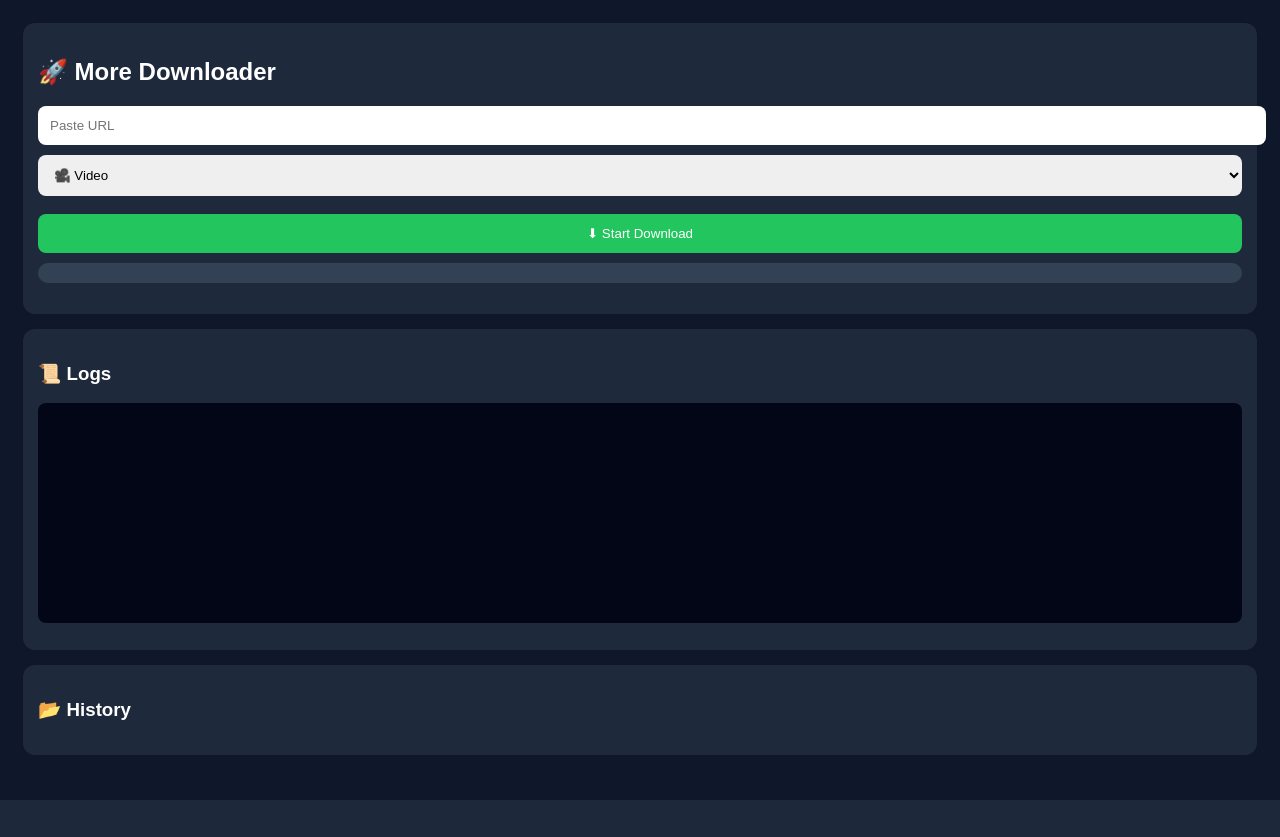
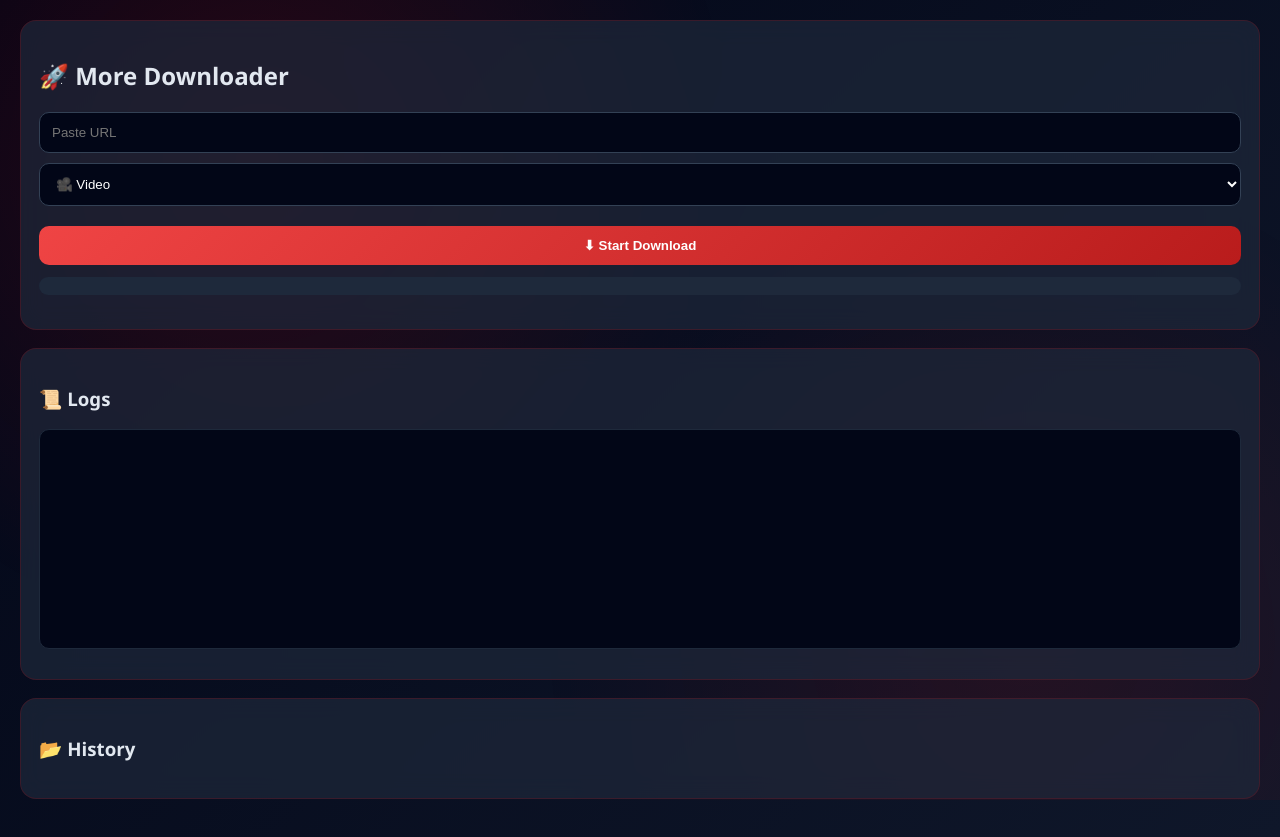
Before and after one commit to dinesh-more/more-downloader, a Flask app: page / in a window 1280 px wide. Before the commit the page ends 800 px from the top, so only its background shows below. Run offline with Flask 3, Linux system fonts and the light colour scheme; data that the repository does not hold is empty.

Commit message:
Major UI Enhancement

```diff
--- a/static/style.css
+++ b/static/style.css
@@ -1,76 +1,244 @@
-body {
-    font-family: Arial;
-    background: #0f172a;
-    color: white;
-    padding: 15px;
+* {
+    box-sizing: border-box;
 }
 
-.card {
-    background: #1e293b;
-    padding: 15px;
-    border-radius: 12px;
-    margin-bottom: 15px;
+body {
+    margin: 0;
+    font-family: 'Segoe UI', system-ui, -apple-system, sans-serif;
+    background: linear-gradient(135deg, #020617, #0f172a);
+    color: #e2e8f0;
+    padding: 20px;
 }
 
+/* subtle glow background */
+body::before {
+    content: "";
+    position: fixed;
+    inset: 0;
+    background: radial-gradient(circle at 20% 20%, rgba(255,0,0,0.15), transparent 40%),
+                radial-gradient(circle at 80% 80%, rgba(255,0,0,0.1), transparent 40%);
+    z-index: -1;
+}
+
+/* ===== CARD ===== */
+.card {
+    background: rgba(30, 41, 59, 0.7);
+    backdrop-filter: blur(12px);
+    border: 1px solid rgba(255, 0, 0, 0.15);
+    padding: 18px;
+    border-radius: 16px;
+    margin-bottom: 18px;
+    transition: transform 0.2s ease, box-shadow 0.2s ease;
+}
+
+.card:hover {
+    transform: translateY(-3px);
+    box-shadow: 0 10px 30px rgba(255, 0, 0, 0.2);
+}
+
+/* ===== INPUTS ===== */
 input, select {
     padding: 12px;
     width: 100%;
-    border-radius: 8px;
-    border: none;
+    max-width: 100%;
+    border-radius: 10px;
+    border: 1px solid #334155;
+    background: #020617;
+    color: white;
     margin-bottom: 10px;
+    transition: 0.2s;
 }
 
+input:focus, select:focus {
+    outline: none;
+    border-color: #ef4444;
+    box-shadow: 0 0 10px rgba(239, 68, 68, 0.5);
+}
+
+/* ===== BUTTON ===== */
 button {
+    display: flex;
+    align-items: center;
+    justify-content: center;
+    gap: 8px;
+
     padding: 12px;
-    border-radius: 8px;
+    border-radius: 10px;
     border: none;
-    background: #22c55e;
+
+    background: linear-gradient(135deg, #ef4444, #b91c1c);
     color: white;
     cursor: pointer;
+
     width: 100%;
-    margin-top: 8px;
+    margin-top: 10px;
+
+    font-weight: 600;
+    transition: all 0.2s ease;
 }
 
 button:hover {
-    background: #16a34a;
+    transform: translateY(-1px);
+    box-shadow: 0 5px 15px rgba(239, 68, 68, 0.4);
 }
 
+button:disabled {
+    opacity: 0.6;
+    cursor: not-allowed;
+}
+
+/* ===== PROGRESS ===== */
 #progressBar {
     width: 100%;
-    background: #334155;
-    border-radius: 10px;
-    margin-top: 10px;
+    background: #1e293b;
+    border-radius: 999px;
+    margin-top: 12px;
+    overflow: hidden;
+    height: 18px;
 }
 
 #progress {
-    height: 20px;
+    height: 100%;
     width: 0%;
-    background: #22c55e;
+    border-radius: 999px;
+
+    background: linear-gradient(
+        90deg,
+        #7f1d1d,
+        #dc2626,
+        #ef4444,
+        #dc2626,
+        #7f1d1d
+    );
+
+    background-size: 200% 100%;
+    animation: progressFlow 1.5s linear infinite;
+
+    transition: width 0.4s ease-out;
+}
+
+@keyframes progressFlow {
+    0% { background-position: 0% 0; }
+    100% { background-position: 200% 0; }
+}
+
+/* ===== PREVIEW ===== */
+.thumbnail {
+    width: 100%;
+    max-width: 320px;
+    border-radius: 12px;
+    margin-top: 12px;
+    transition: transform 0.3s ease;
+}
+
+.thumbnail:hover {
+    transform: scale(1.05);
+}
+
+/* ===== HISTORY ===== */
+li div {
+    flex: 1;
+    min-width: 0;
+}
+
+li button {
+    width: auto;
+    padding: 8px 12px;
+    font-size: 12px;
+    white-space: nowrap;
+}
+
+li div b {
+    display: block;
+    overflow: hidden;
+    text-overflow: ellipsis;
+    white-space: nowrap;
+}
+
+li:hover {
+    border-color: #ef4444;
+    transform: translateX(4px);
+}
+
+/* ===== LOG BOX ===== */
+#log {
+    height: 220px;
+    overflow-y: auto;
+    white-space: pre-wrap;
+    word-break: break-word;
+    background: #020617;
+    padding: 10px;
+    border-radius: 10px;
+    font-size: 12px;
+    border: 1px solid #1e293b;
+}
+
+/* colored logs */
+.log-error {
+    color: #ef4444;
+}
+
+.log-success {
+    color: #22c55e;
+}
+
+.log-info {
+    color: #94a3b8;
+}
+
+/* scrollbar styling */
+#log::-webkit-scrollbar {
+    width: 6px;
+}
+
+#log::-webkit-scrollbar-thumb {
+    background: #ef4444;
     border-radius: 10px;
 }
 
-.thumbnail {
-    width: 100%;
-    max-width: 300px;
-    border-radius: 10px;
-    margin-top: 10px;
+/* Loader */
+.loader {
+    margin: 15px auto;
+    width: 40px;
+    height: 40px;
+    border: 4px solid #1e293b;
+    border-top: 4px solid #ef4444;
+    border-radius: 50%;
+    animation: spin 0.8s linear infinite;
 }
 
-li {
-    background: #0f172a;
-    padding: 10px;
-    border-radius: 8px;
-    margin-bottom: 10px;
+.hidden {
+    display: none;
 }
 
-#log {
-    height: 200px;          /* fixed height */
-    overflow-y: auto;       /* scroll vertically */
-    overflow-x: auto;       /* scroll horizontally if needed */
-    white-space: pre-wrap;  /* wrap long lines */
-    word-break: break-word; /* break long filenames */
-    background: #020617;
-    padding: 10px;
-    border-radius: 8px;
-    font-size: 12px;
+@keyframes spin {
+    to { transform: rotate(360deg); }
 }
+
+.btn-loader {
+    width: 16px;
+    height: 16px;
+    border: 2px solid rgba(255,255,255,0.3);
+    border-top: 2px solid white;
+    border-radius: 50%;
+    animation: spin 0.6s linear infinite;
+}
+
+.toast {
+    position: fixed;
+    bottom: 20px;
+    right: 20px;
+    background: #ef4444;
+    color: white;
+    padding: 12px 18px;
+    border-radius: 10px;
+    box-shadow: 0 10px 25px rgba(0,0,0,0.4);
+    animation: fadeInOut 3s ease forwards;
+}
+
+@keyframes fadeInOut {
+    0% { opacity: 0; transform: translateY(20px); }
+    10% { opacity: 1; transform: translateY(0); }
+    90% { opacity: 1; }
+    100% { opacity: 0; transform: translateY(20px); }
+}
--- a/templates/index.html
+++ b/templates/index.html
@@ -19,9 +19,13 @@
         <option value="audio">🎧 MP3</option>
     </select>
 
-    <button onclick="startDownload()">⬇ Start Download</button>
+    <button id="downloadBtn" onclick="startDownload()">
+        <span id="btnText">⬇ Start Download</span>
+        <span id="btnLoader" class="btn-loader hidden"></span>
+    </button>
 
     <div id="preview"></div>
+    <div id="previewLoader" class="loader hidden"></div>
 
     <div id="progressBar">
         <div id="progress"></div>
@@ -42,5 +46,6 @@
 
 <script src="/static/app.js"></script>
 
+<div id="toast" class="toast hidden"></div>
 </body>
 </html>
```
Also changed, not shown: static/app.js (+56 -2 lines).
